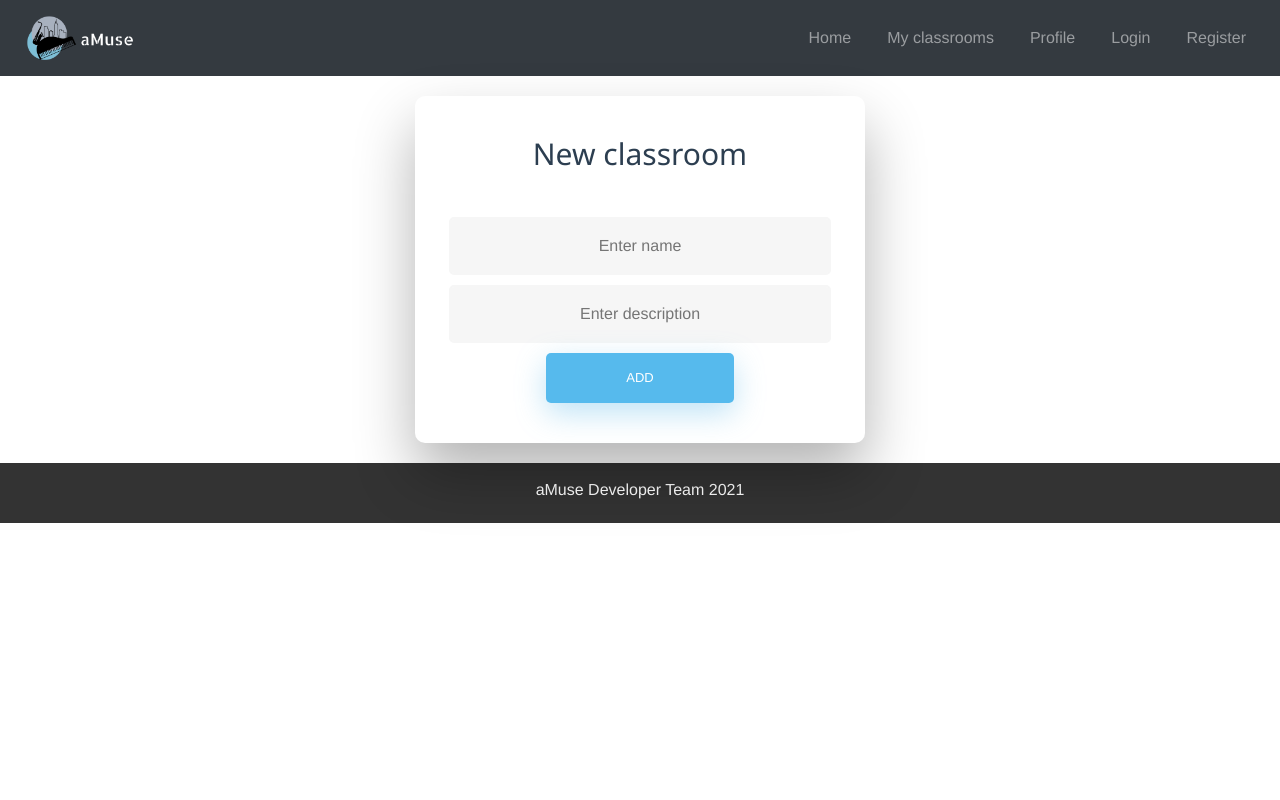
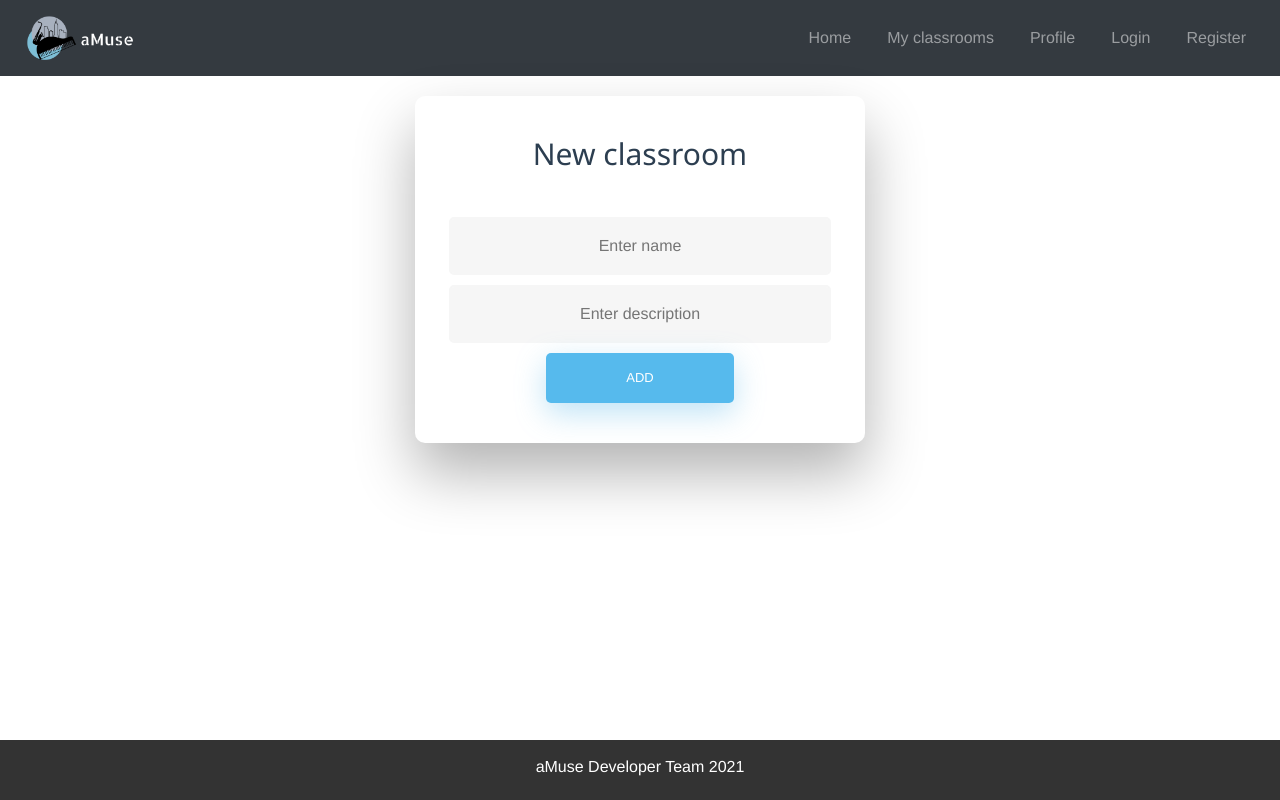
Before and after one commit to PatrykPawlowicz/aMuse_front-end, a Vue app: page /classroom/new in a window 1280 px wide. Built offline with nearby package versions, Linux system fonts and the light colour scheme.

Commit message:
fix bugs

```diff
--- a/src/components/myClassroomsListView.vue
+++ b/src/components/myClassroomsListView.vue
@@ -1,8 +1,5 @@
 <template>
     <div id="main">
-        <div>
-            <input id="addClassroom" type="submit" @click="createClassroom"  class="fadeIn nav-link nav-item" value="Add classroom +"/>
-        </div>
         <div>
         <ul class="list-group"  style="margin-top: 30px;">
             <li class="list-group-item" v-for="classroom in classrooms" v-bind:key="classroom.id" v-bind:name="classroom.title">
@@ -22,6 +19,9 @@
                 </div>
             </li>
         </ul>
+        </div>
+        <div>
+            <input id="addClassroom" type="submit" @click="createClassroom"  class="fadeIn nav-link nav-item" value="Add classroom +"/>
         </div>
     </div>
 </template>
--- a/src/pages/MyClassrooms.vue
+++ b/src/pages/MyClassrooms.vue
@@ -2,7 +2,7 @@
     <navBar />
     <myClassromsListView />
     <aside-view/>
-    <footerCom class="loginPage"/>
+    <footerCom />
 </template>
 
 <script>
@@ -22,9 +22,3 @@ export default {
 
 }
 </script>
-<style>
-.loginPage{
-  position: absolute;
-
-}
-</style>
--- a/src/pages/NewClassroomPage.vue
+++ b/src/pages/NewClassroomPage.vue
@@ -1,7 +1,7 @@
 <template>
 <navBar />
 <newClassroomView />
-<footerCom />
+<footerCom class="loginPage"/>
 </template>
 
 <script>
@@ -17,3 +17,10 @@ export default {
   }
 }
 </script>
+
+<style>
+.loginPage{
+  position: absolute;
+
+}
+</style>
```
